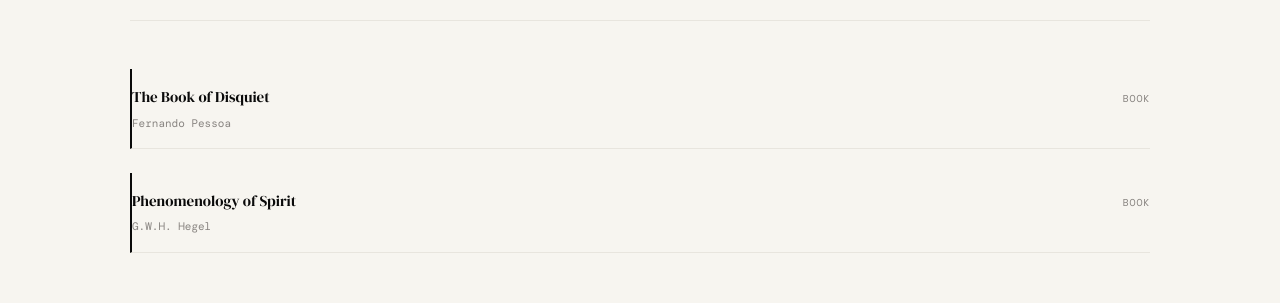
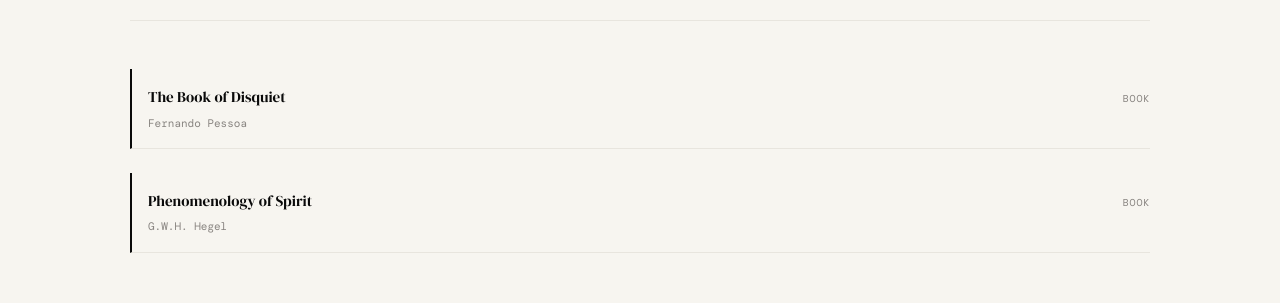
Before and after one commit to KrishChopra04/krish-portfolio, a Next.js app: page / in a window 1280 px wide. Shown: the part 2035-2338 px from the top of the page. Built offline with nearby package versions, Linux system fonts and the light colour scheme; a web font is replaced by a local one.

Commit message:
Update page.tsx

```diff
--- a/app/page.tsx
+++ b/app/page.tsx
@@ -337,7 +337,7 @@ export default function Home() {
               gridTemplateColumns: '1fr 120px',
               gap: '24px',
               alignItems: 'baseline',
-              padding: '16px 0',
+              padding: '16px 0 16px 16px',
               borderBottom: '1px solid var(--gray-light)',
               borderLeft: '2px solid var(--black)',
             }}>
```
